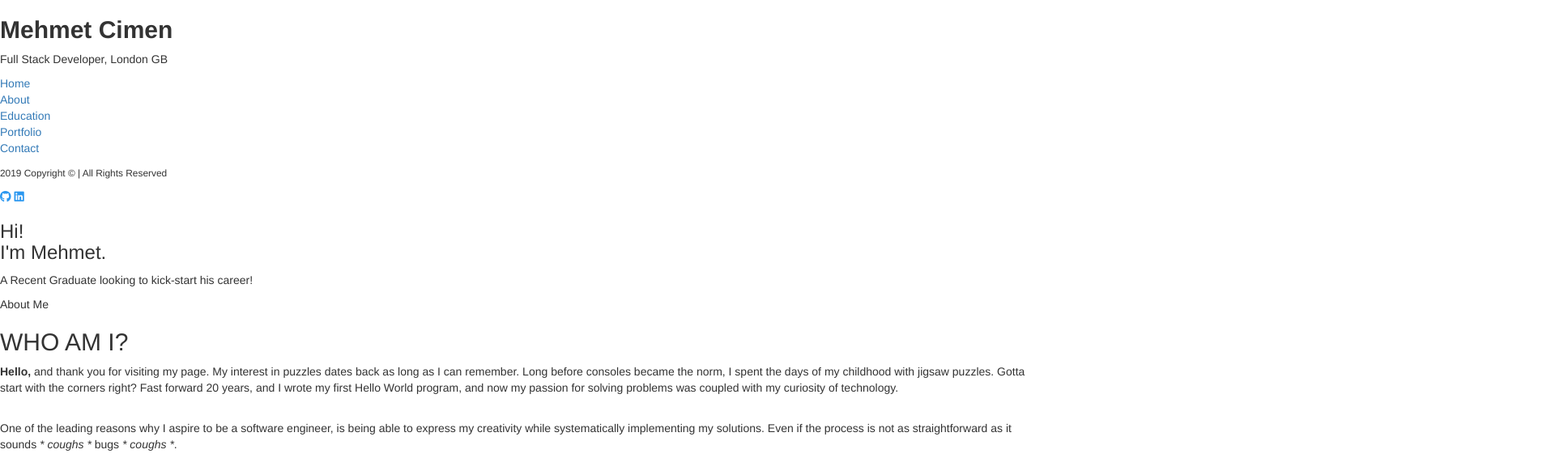
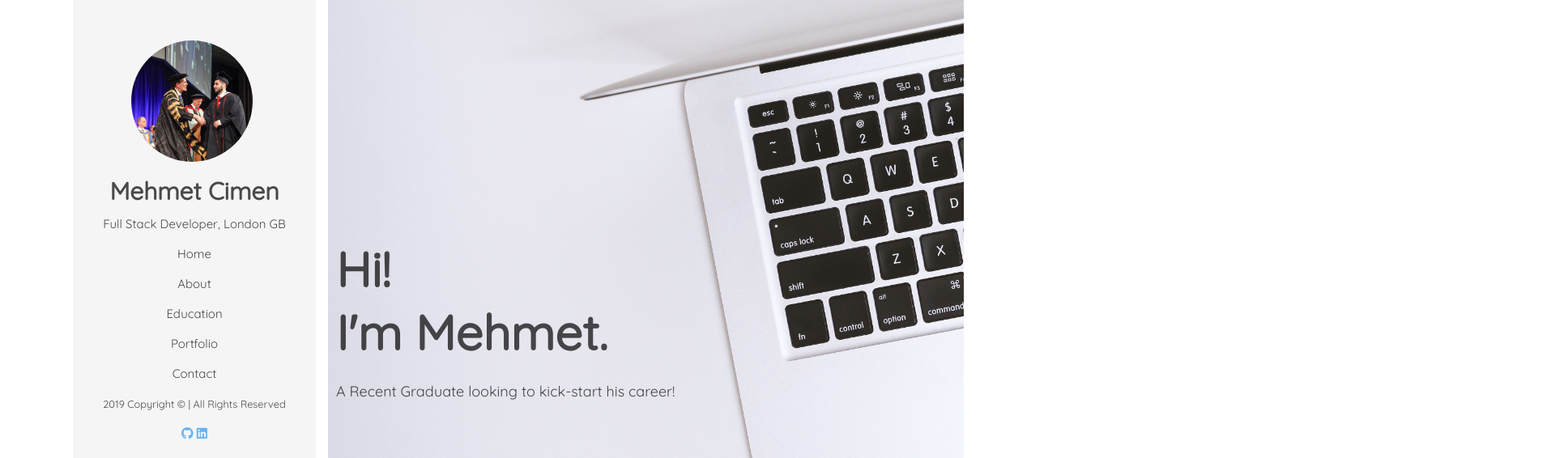
Before and after one commit to GandalfTheJava/portfolio, a website: page index.html in a window 1280 px wide. Shown: the top 566 px of the page at 81% size, 1920 px wide, since content can reach past the window. Drawn offline with nearby package versions, Linux system fonts and the light colour scheme.

Commit message:
Updating css

```diff
--- a/index.html
+++ b/index.html
@@ -15,9 +15,9 @@
           <link rel="stylesheet" href="https://cdnjs.cloudflare.com/ajax/libs/font-awesome/4.7.0/css/font-awesome.min.css">
           <script src="https://kit.fontawesome.com/5f62adcd4a.js" crossorigin="anonymous"></script>
           <!-- Custom CSS -->
-          <link rel="stylesheet" href="{{ "/public/css/styles.css" | relative_url }}">
-          <link rel="stylesheet" href="{{ "/public/css/animations.css" | relative_url }}">
-          <link rel="stylesheet" href="{{ "/public/css/flipcards.css" | relative_url }}">
+          <link rel="stylesheet" href="css/styles.css">
+          <link rel="stylesheet" href="css/animations.css">
+          <link rel="stylesheet" href="css/flipcards.css">
 </head>
 <body>
           <div class="container-wrap">
```
